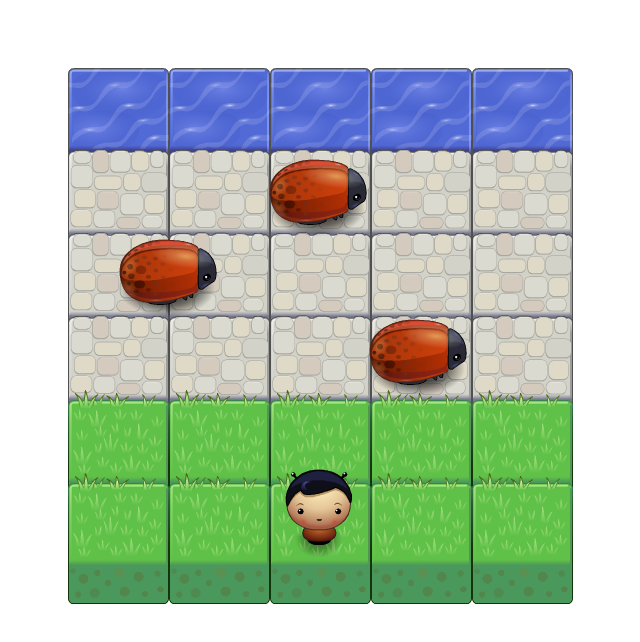
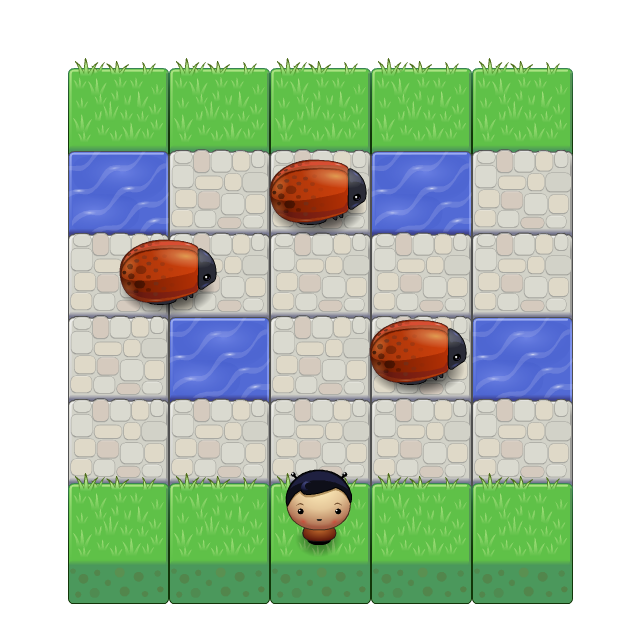
Before and after one commit to TomTheToad/fend_arcade_game_ver2, a plain HTML site: page index.html in a window 1280 px wide. Shown: the part 120-762 px from the top of the page, without its empty margins (320-960 px from the left). Drawn offline with Linux system fonts and the light colour scheme.

Commit message:
Game update to include custom levels. Need to implement non-playable block detection. App is working as expected.

```diff
--- a/index.html
+++ b/index.html
@@ -12,6 +12,7 @@
     <h1 id='score'>000</h1>
     <script src="js/resources.js"></script>
     <script src="js/app.js"></script>
+    <script src="js/app.levels.js"></script>
     <script src="js/engine.js"></script>
     <script src="js/app.gameController.js"></script>
 </body>
--- a/js/app.gameController.js
+++ b/js/app.gameController.js
@@ -1,7 +1,8 @@
 class GameController {
-    constructor(player, enemies) {
+    constructor(player, enemies, blockGrid = null) {
         this.player = player;
         this.enemies = enemies;
+        this.blockGrid = blockGrid;
 
         // Game State
         this.isPaused = false;
@@ -21,12 +22,12 @@ class GameController {
     }
 
     handleInput(input) {
-        if (this.isPaused != true) {
+        if (this.isPaused == false) {
             let pos = this.checkNextMove();
-            // this.collisionCheck(enemy);
             switch (input) {
                 case 'up':
                     if (pos.yUp) {
+                        console.log('player move called');
                         this.player.moveUp(this.distMoveY);
                     }
                     break;
@@ -46,7 +47,7 @@ class GameController {
                     }
                     break;
                 case 'pause':
-                    this.isRunning = !(this.isRunning);
+                    this.isPaused = !isPaused;
             }
         }
 
@@ -54,10 +55,12 @@ class GameController {
 
     update(dt) {
         this.winCheck();
+        // TODO: use same method for blocks
         this.enemies.forEach(element => {
             this.collisionCheck(element);
             // element.update(dt);
-            if (element.x > this.gameAreaWidth || element.x < -5) {
+            if (element.x > ctx.canvas.width) {
+                console.log('reset called');
                 element.reset();
             }
             element.moveRight(10 * dt);
@@ -65,10 +68,11 @@ class GameController {
     }
 
     render() {
+        if (this.blockGrid != null) {
+            this.blockGrid.forEach(block => block.render());
+        }
         this.player.render();
-        this.enemies.forEach(function (enemy) {
-            enemy.render();
-        })
+        this.enemies.forEach(enemy => enemy.render());
     }
 
     checkNextMove(pos = this.player.getCurrentPosition()) {
@@ -92,6 +96,7 @@ class GameController {
         if (pos.y) {
             if ((pos.y - this.distMoveY) > (-1 * this.distMoveY)) {
                 returnObject.yUp = true;
+                console.log(true);
             }
         }
         // Check move down y
@@ -100,11 +105,36 @@ class GameController {
         if (pos.y) {
             if ((pos.y + this.distMoveY) < ctx.canvas.height - (2 * this.distMoveY)) {
                 returnObject.yDown = true;
-            } ``
+            }
         }
 
         return returnObject;
     }
+
+    // checkMoveBlocked(x, y) {
+    //     console.log(this.blockGrid);
+    //     this.blockGrid.forEach(block => {
+    //         let returnValue = false;
+    //         if (block.isPlayable == false) {
+    //             let xMin = block.x;
+    //             let xMax = block.x + this.distMoveX;
+    //             let yMin = block.y;
+    //             // TODO: fix code smell
+    //             let yMax = block.y + this.distMoveY - 18;
+    //             console.log(`x: ${x}, y: ${y}, xMin: ${xMin}, xMax: ${xMax}, yMin: ${yMin}, yMax: ${yMax}`)
+    //             if ((x > xMin == true) && (x < xMax == true) && (y > yMin == true) && (y < yMax == true)) {
+    //                 console.log('true');
+    //                 returnValue = true;
+    //             } else {
+    //                 console.log('false');
+    //                 returnValue = false;
+    //             }
+    //         } else {
+    //             console.log('false');
+    //             returnValue = false;
+    //         }
+    //     });
+    // }
 
     winCheck() {
         if (this.player.y < 0) {
@@ -143,7 +173,11 @@ let allEnemies = [
     new DynamicGamePiece('images/enemy-bug.png', 0, 144),
     new DynamicGamePiece('images/enemy-bug.png', 0, 224, 6)
 ]
-let gameController = new GameController(player, allEnemies);
+
+let gameBlockGrid = new GameBlockGrid(ctx.canvas.width, ctx.canvas.height, 5, 6, -18, 0);
+let allBlocks = gameBlockGrid.buildCustomBlockGrid(level1);
+console.log(allBlocks);
+let gameController = new GameController(player, allEnemies, allBlocks);
 
 // This listens for key presses and sends the keys to your
 // Player.handleInput() method. You don't need to modify this.
--- a/js/app.js
+++ b/js/app.js
@@ -11,6 +11,79 @@ class GamePiece {
 
     update(dt) {
 
+    }
+}
+
+// TODO: create a default bg image
+class GameBlock extends GamePiece {
+    constructor(col, row, x, y, bgImage = "images/stone-block.png", isPlayable = true) {
+        super(bgImage, x, y);
+        this.col = col;
+        this.row = row;
+        this.isPlayable = isPlayable;
+    }
+}
+// GameBlockGrid Class
+// Create the game grid and define locations
+// Do not extend GameBlock
+class GameBlockGrid {
+    // Constructor
+    // TODO: review variable names
+    constructor(widthInPixels, heightInPixels, blockCountX, blockCountY, YOffSet = 0, XOffSet = 0) {
+        this.widthInPixels = widthInPixels;
+        this.heightInPixels = heightInPixels;
+        this.blockCountX = blockCountX;
+        this.blockCountY = blockCountY;
+        this.YOffSet = YOffSet;
+        this.XOffSet = XOffSet;
+        this.blockWidth = (this.widthInPixels / this.blockCountX);
+        this.blockHeight = (this.heightInPixels / this.blockCountY);
+        this.blockCenter = {
+            x: this.blockWidth / 2,
+            y: this.blockHeight / 2,
+        }
+        this.grid = [];
+    }
+
+    getGameGrid() {
+        return this.buildBlockGrid();
+    }
+
+    // Build game grid
+    buildBlockGrid() {
+        this.grid = [];
+        for (let y = 0; y < this.blockCountY; y++) {
+            let locY = (this.blockHeight + this.YOffSet) * y;
+            for (let x = 0; x < this.blockCountX; x++) {
+                let locX = (this.blockWidth + this.XOffSet) * x;
+                let newBlock = new GameBlock(x, y, locX, locY);
+                this.grid.push(newBlock);
+            }
+        }
+        // TODO: make this private?
+        // User getter / setter?
+        return this.grid
+    }
+
+    buildCustomBlockGrid(blockImageArray, unplayableImage = 'images/water-block.png') {
+        this.grid = [];
+        blockImageArray;
+        let imageCounter = 0;
+        for (let y = 0; y < this.blockCountY; y++) {
+            let locY = (this.blockHeight + this.YOffSet) * y;
+            for (let x = 0; x < this.blockCountX; x++) {
+                let isPlayable = true;
+                let image = blockImageArray[imageCounter];
+                if (image == unplayableImage) {
+                    isPlayable = false;
+                }
+                let locX = (this.blockWidth + this.XOffSet) * x;
+                let newBlock = new GameBlock(x, y, locX, locY, image, isPlayable);
+                this.grid.push(newBlock);
+                imageCounter++;
+            }
+        }
+        return this.grid;
     }
 }
 
--- /dev/null
+++ b/js/app.levels.js
@@ -0,0 +1,15 @@
+// A space to build custom levels
+
+let stone = 'images/stone-block.png';
+let grass = 'images/grass-block.png';
+let water = 'images/water-block.png';
+
+// 5 x 6 grid
+const level1 = [
+    grass, grass, grass, grass, grass,
+    water, stone, stone, water, stone,
+    stone, stone, stone, stone, stone,
+    stone, water, stone, stone, water,
+    stone, stone, stone, stone, stone,
+    grass, grass, grass, grass, grass,
+]
--- a/js/engine.js
+++ b/js/engine.js
@@ -126,18 +126,18 @@ var Engine = (function (global) {
          * and, using the rowImages array, draw the correct image for that
          * portion of the "grid"
          */
-        for (row = 0; row < numRows; row++) {
-            for (col = 0; col < numCols; col++) {
-                /* The drawImage function of the canvas' context element
-                 * requires 3 parameters: the image to draw, the x coordinate
-                 * to start drawing and the y coordinate to start drawing.
-                 * We're using our Resources helpers to refer to our images
-                 * so that we get the benefits of caching these images, since
-                 * we're using them over and over.
-                 */
-                ctx.drawImage(Resources.get(rowImages[row]), col * 101, row * 83);
-            }
-        }
+        // for (row = 0; row < numRows; row++) {
+        //     for (col = 0; col < numCols; col++) {
+        //         /* The drawImage function of the canvas' context element
+        //          * requires 3 parameters: the image to draw, the x coordinate
+        //          * to start drawing and the y coordinate to start drawing.
+        //          * We're using our Resources helpers to refer to our images
+        //          * so that we get the benefits of caching these images, since
+        //          * we're using them over and over.
+        //          */
+        //         ctx.drawImage(Resources.get(rowImages[row]), col * 101, row * 83);
+        //     }
+        // }
 
         renderEntities();
     }
```
